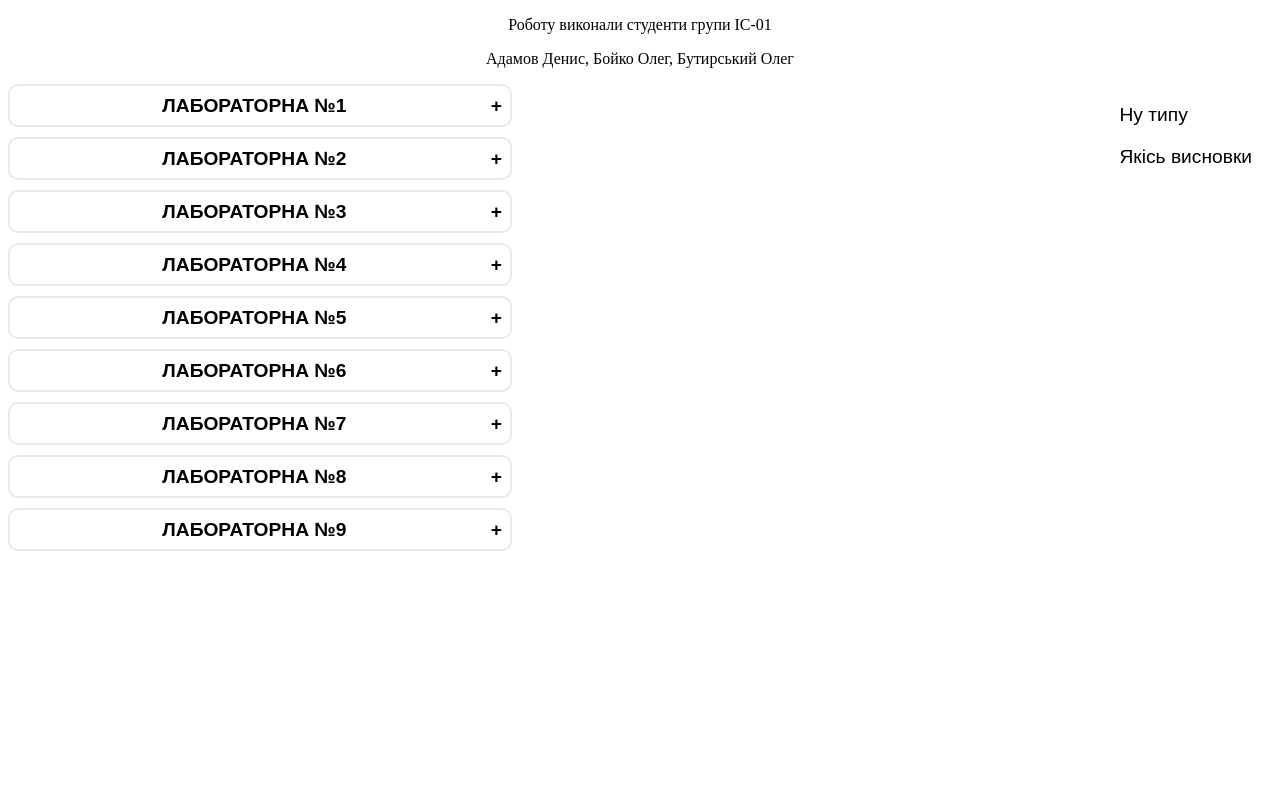
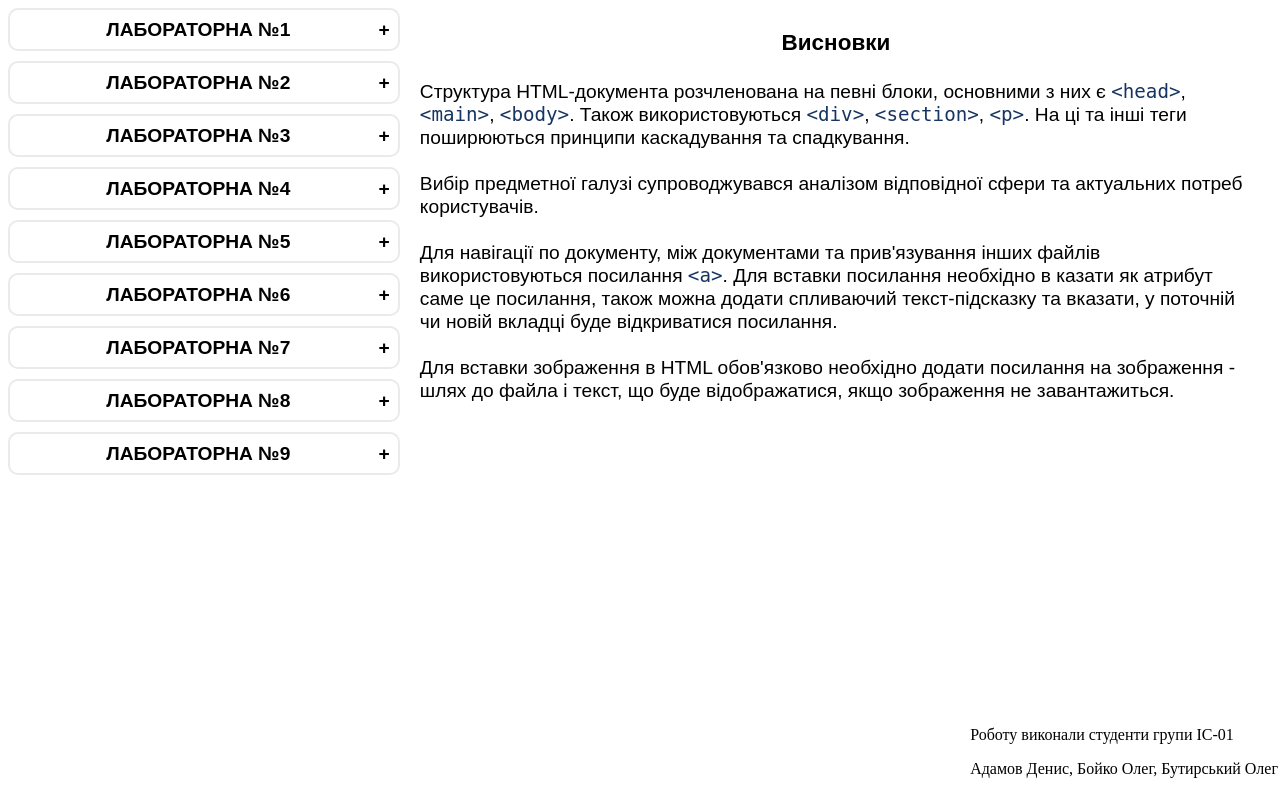
Before and after one commit to Shibalakino/WebLab, a PHP site: page /conclusions-1.html in a window 1280 px wide. Before the commit the page ends 551 px from the top, so only its background shows below. Run offline with PHP 8.4, Linux system fonts and the light colour scheme.

Commit message:
Pre-final edits

```diff
--- a/lab-1/conclusions-1.html
+++ b/lab-1/conclusions-1.html
@@ -2,17 +2,11 @@
 <html>
 	<head>
 		<meta charset="utf-8" />
-		<title>Бригада 8 ЛР1</title>
+		<title>Бригада 8 звіт</title>
 		<link rel="stylesheet" href="report-1-style.css" />
 	</head>
 
 	<body>
-		<header>
-			<section class="info">
-				<p>Роботу виконали студенти групи ІС-01</p>
-				<p>Адамов Дениc, Бойко Олег, Бутирський Олег</p>
-			</section>
-		</header>
 		<aside class="links">
 			<div class="accordion">
 				<div class="tab">
@@ -173,9 +167,33 @@
 		</aside>
 		<main>
 			<section class="materials">
-				<p>Ну типу</p>
-				<p>Якісь висновки</p>
+				<h3>Висновки</h3>
+				<p>
+					Структура HTML-документа розчленована на певні блоки, основними з них
+					є <code>&lthead&gt</code>, <code>&ltmain&gt</code>,
+					<code>&ltbody&gt</code>. Також використовуються
+					<code>&ltdiv&gt</code>, <code>&ltsection&gt</code>,
+					<code>&ltp&gt</code>. На ці та інші теги поширюються принципи
+					каскадування та спадкування. <br /><br />
+					Вибір предметної галузі супроводжувався аналізом відповідної сфери та
+					актуальних потреб користувачів.
+					<br /><br />
+					Для навігації по документу, між документами та прив'язування інших
+					файлів використовуються посилання <code>&lta&gt</code>. Для вставки
+					посилання необхідно в казати як атрибут саме це посилання, також можна
+					додати спливаючий текст-підсказку та вказати, у поточній чи новій
+					вкладці буде відкриватися посилання. <br /><br />
+					Для вставки зображення в HTML обов'язково необхідно додати посилання
+					на зображення - шлях до файла і текст, що буде відображатися, якщо
+					зображення не завантажиться.
+				</p>
 			</section>
 		</main>
+		<footer>
+			<section class="info">
+				<p>Роботу виконали студенти групи ІС-01</p>
+				<p>Адамов Дениc, Бойко Олег, Бутирський Олег</p>
+			</section>
+		</footer>
 	</body>
 </html>
--- a/lab-1/report-1-style.css
+++ b/lab-1/report-1-style.css
@@ -1,6 +1,6 @@
-.info {
-	text-align: center;
-}
+/*.accordion {
+	width: 500px;
+}*/
 
 .tab input,
 .tab-content {
@@ -13,13 +13,13 @@
 	border-radius: 10px; /* Скругляем уголки */
 	color: #000000; /* Цвет текста */
 	margin-bottom: 10px; /* Расстояние между пунктами */
-	width: 500px;
+	/*width: 500px;*/
 }
 
 .tab-title {
 	text-align: center;
 	padding: 8px; /* Поля вокруг текста */
-	display: block; /* Блочный элемент */
+	display: block; /* Блочный элемент /////////////////////////////////////////////////////*/
 	text-transform: uppercase; /* Все буквы заглавные */
 	font-weight: bold; /* Жирное начертание */
 	/* Вид курсора */
@@ -31,12 +31,13 @@
 }
 
 .tab-content {
-	padding: 10px 20px; /* Поля вокруг текста */
+	padding: 10px 10px; /* Поля вокруг текста */
 }
 
 .tab-content ul {
 	list-style: decimal;
-	padding: 0px 30px;
+	padding: 0px 0px;
+	margin: 0px 30px;
 }
 
 .tab-content ul li {
@@ -44,18 +45,18 @@
 }
 
 .tab-content ul a:link {
-	color:rgb(0, 0, 0);
-	text-decoration:none;
+	color: rgb(0, 0, 0);
+	text-decoration: none;
 }
 
 .tab-content ul a:visited {
-	color:rgb(0, 0, 0);
-	text-decoration:none;
+	color: rgb(0, 0, 0);
+	text-decoration: none;
 }
 
 .tab-content ul a:hover {
-	color:rgb(0, 0, 0);
-	text-decoration:underline;
+	color: rgb(0, 0, 0);
+	text-decoration: underline;
 }
 
 .tab :checked + .tab-title {
@@ -72,17 +73,43 @@
 	display: block; /* Показываем содержимое */
 }
 
-.links {
+/*.links {
 	float: left;
+}*/
+
+.materials {
+	/*float: inline-end;*/
+	padding: 0px 20px 20px 20px;
+	font: 1.2rem/1.2 Arial, sans-serif;
+}
+.materials h3 {
+	text-align: center;
 }
 
-.materials {
-	text-align: left;
-	float: inline-end;
-	padding: 0px 20px 20px 520px;
-	font: 1.2rem/1.2 Arial, sans-serif;
+main {
+	/*position: absolute;*/
+	width: 69%;
+	float: right;
+	/*text-align: center;*/
+	/*padding: 1000px, 0px, 0px, 0px;*/
+}
+aside {
+	float: left;
+	width: 31%;
 }
 
-.code {
+footer {
+	position: absolute;
+	top: 700px;
+	width: 100%;
+	/*text-align: center;*/
+}
+
+.info {
+	float: right;
+	padding: 10px;
+}
+
+code {
 	color: #173561;
 }
```
Also changed, not shown: lab-1/description.html (+7 -7 lines), lab-1/lab-1-info.html (+7 -7 lines), lab-1/report-1.html (+8 -9 lines), lab-1/structure.html (+12 -14 lines).
